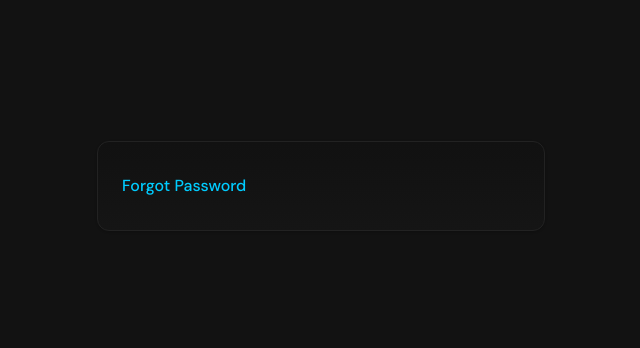
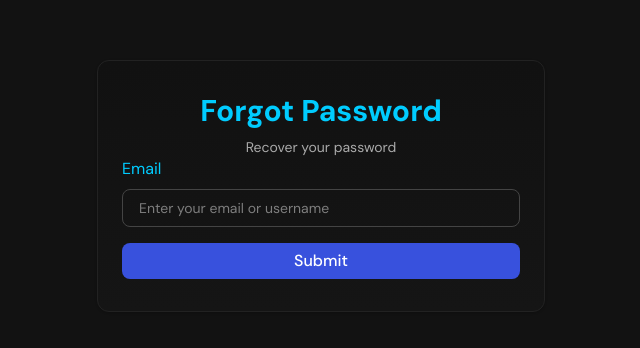
Before and after one commit to apixcel/aideligate-dashboard, a Next.js app: page /forgot-password in a window 1280 px wide. Shown: the part 214-562 px from the top of the page, without its empty margins (319-959 px from the left). Built offline with nearby package versions, Linux system fonts and the light colour scheme; no server answers.

Commit message:
feat: Uodate

```diff
--- a/src/actions/auth.action.ts
+++ b/src/actions/auth.action.ts
@@ -109,9 +109,14 @@ export const verifyEmail = async (code: string) => {
   };
 };
 
-export const forgotPassword = async (email: string) => {
+export const forgotPasswordAction = async (email: string) => {
   const supabase = await createClient();
-  const { error } = await supabase.auth.resetPasswordForEmail(email);
+  const BASE_URL = process.env.NEXT_PUBLIC_SITE_URL ?? "http://localhost:3000";
+
+  const redirectTo = `${BASE_URL}/reset-password`;
+  const { error } = await supabase.auth.resetPasswordForEmail(email, {
+    redirectTo: redirectTo,
+  });
   if (error) {
     return {
       error: error.message,
@@ -122,6 +127,20 @@ export const forgotPassword = async (email: string) => {
     error: null,
     status: 200,
   };
+};
+export const updatePassword = async (newPassword: string, token: string) => {
+  const supabase = await createClient();
+  const { error: authError } = await supabase.auth.exchangeCodeForSession(token);
+  if (authError) return { error: authError.message };
+  const { error } = await supabase.auth.updateUser({ password: newPassword });
+  await supabase.auth.signOut();
+  return { error: error?.message };
+};
+
+export const updateEmail = async (newEmail: string) => {
+  const supabase = await createClient();
+  const { error } = await supabase.auth.updateUser({ email: newEmail });
+  return { error: error?.message };
 };
 
 export const whoAmI = async () => {
--- a/src/app/(auth)/forgot-password/page.tsx
+++ b/src/app/(auth)/forgot-password/page.tsx
@@ -1,7 +1,76 @@
+"use client";
+import { forgotPasswordAction, updateEmail } from "@/actions/auth.action";
+import { ErrorMessage, Field, Form, Formik, FormikHelpers } from "formik";
+import { useEffect } from "react";
+import { toast } from "sonner";
+import * as Yup from "yup";
+const initialValues = {
+  email: "",
+};
+
+const validationSchema = Yup.object({
+  email: Yup.string().email("Invalid email").required("Email is required"),
+});
+
 const ForgotPasswordPage = () => {
+  const handleSubmit = async (
+    values: typeof initialValues,
+    helper: FormikHelpers<typeof initialValues>
+  ) => {
+    helper.setSubmitting(true);
+    const res = await forgotPasswordAction(values.email);
+    helper.setSubmitting(false);
+    if (res?.error) {
+      toast.error(res.error);
+      return;
+    }
+    toast.success("Password reset link sent to your email");
+    helper.resetForm();
+  };
+
+  useEffect(() => {
+    updateEmail("sakib@apixcel.com").then((res) => {
+      console.log(res);
+    });
+  }, []);
   return (
     <div>
-      <h1>Forgot Password</h1>
+      <div className="flex flex-col gap-2 text-center">
+        <h2 className="text-3xl font-bold">Forgot Password</h2>
+        <p className="text-sm text-light">Recover your password</p>
+      </div>
+
+      <Formik
+        initialValues={initialValues}
+        validationSchema={validationSchema}
+        onSubmit={handleSubmit}
+      >
+        {({ isSubmitting }) => (
+          <Form className="flex flex-col gap-4" noValidate>
+            {/* email / username */}
+            <div>
+              <label htmlFor="email">Email</label>
+              <Field
+                id="email"
+                name="email"
+                type="text"
+                placeholder="Enter your email or username"
+                className="w-full"
+                autoComplete="username"
+              />
+              <ErrorMessage name="email" component="p" className="mt-1 text-sm text-red-500" />
+            </div>
+
+            <button
+              type="submit"
+              disabled={isSubmitting}
+              className="flex items-center justify-center gap-2 rounded-[8px] bg-brand-blue-2 px-[14px] py-[6px] font-[500] text-white hover:bg-brand-blue-2/80 disabled:cursor-not-allowed disabled:opacity-60"
+            >
+              {isSubmitting ? "Submitting" : "Submit"}
+            </button>
+          </Form>
+        )}
+      </Formik>
     </div>
   );
 };
--- /dev/null
+++ b/src/app/(auth)/reset-password/page.tsx
@@ -0,0 +1,118 @@
+"use client";
+
+import { updatePassword } from "@/actions/auth.action";
+import { ErrorMessage, Field, Form, Formik } from "formik";
+import Link from "next/link";
+import { useRouter, useSearchParams } from "next/navigation";
+import { useState } from "react";
+import { toast } from "sonner";
+
+import * as Yup from "yup";
+const passwordSchema = Yup.object({
+  password: Yup.string()
+    .min(8, "At least 8 characters")
+    .matches(/[a-z]/, "Include a lowercase letter")
+    .matches(/[A-Z]/, "Include an uppercase letter")
+    .matches(/\d/, "Include a number")
+    .matches(/[^A-Za-z0-9]/, "Include a symbol")
+    .required("Password is required"),
+  confirmPassword: Yup.string()
+    .oneOf([Yup.ref("password")], "Passwords must match")
+    .required("Confirm your password"),
+});
+const initialValues = { password: "", confirmPassword: "" };
+const Page = () => {
+  const [error, setError] = useState<string | null>(null);
+
+  const searachParams = useSearchParams();
+  const err_msg = searachParams.get("error_description");
+  const code = searachParams.get("code");
+
+  const router = useRouter();
+
+  const handleSubmit = async (values: typeof initialValues) => {
+    const res = await updatePassword(values.password, code || "");
+    if (res.error) {
+      setError(res.error);
+      return;
+    }
+    setError(null);
+    toast.success("Password reset successfully");
+    router.push("/login");
+  };
+
+  return (
+    <div>
+      {!code || err_msg || error ? (
+        <div className="flex flex-col gap-2 text-center">
+          <h2 className="text-3xl font-bold">Someting Went Wrong</h2>
+          <p className="text-sm text-red">
+            {err_msg || error || "Unexpected Error please try again"}
+          </p>
+          <Link href="/forgot-password" className="text-sm text-light hover:underline">
+            Try Again
+          </Link>
+        </div>
+      ) : (
+        <div className="mx-auto max-w-sm">
+          <h1 className="mb-4 text-xl font-semibold">Set a new password</h1>
+
+          <Formik
+            initialValues={initialValues}
+            validationSchema={passwordSchema}
+            onSubmit={handleSubmit}
+          >
+            {({ status, isValid, dirty, isSubmitting }) => (
+              <Form className="space-y-3">
+                <div>
+                  <label className="mb-1 block text-sm">New password</label>
+                  <Field
+                    name="password"
+                    type="password"
+                    className="w-full rounded-xl border p-2"
+                    placeholder="********"
+                  />
+                  <div className="mt-1 text-xs text-red">
+                    <ErrorMessage name="password" />
+                  </div>
+                </div>
+
+                <div>
+                  <label className="mb-1 block text-sm">Confirm password</label>
+                  <Field
+                    name="confirmPassword"
+                    type="password"
+                    className="w-full rounded-xl border p-2"
+                    placeholder="********"
+                  />
+                  <div className="mt-1 text-xs text-red">
+                    <ErrorMessage name="confirmPassword" />
+                  </div>
+                </div>
+
+                {status && <p className="text-sm text-green-700">{status}</p>}
+                {error && <p className="text-sm text-red">{error}</p>}
+
+                <button
+                  type="submit"
+                  className="w-full rounded-xl border px-4 py-2"
+                  disabled={isSubmitting || !dirty || !isValid}
+                >
+                  {isSubmitting ? "Updating…" : "Update password"}
+                </button>
+              </Form>
+            )}
+          </Formik>
+
+          <p className="mt-3 text-center text-sm">
+            <Link href="/signin" className="hover:underline">
+              Back to sign in
+            </Link>
+          </p>
+        </div>
+      )}
+    </div>
+  );
+};
+
+export default Page;
--- a/src/app/globals.css
+++ b/src/app/globals.css
@@ -76,7 +76,7 @@
   }
   input,
   select {
-    @apply rounded-[8px] border border-dark px-[16px] py-[8px] text-sm text-light outline-0 placeholder:text-lighter focus:border-neutral;
+    @apply rounded-[8px] border border-dark px-[16px] py-[8px] text-sm text-light outline-0 placeholder:text-lighter/50 focus:border-neutral;
   }
   option {
     @apply bg-darkest text-lightest;
--- a/src/middleware.ts
+++ b/src/middleware.ts
@@ -4,7 +4,13 @@ import { NextResponse, type NextRequest } from "next/server";
 export async function middleware(req: NextRequest) {
   const { supabase, response } = createClient(req);
 
-  const publicRoutes = ["/login", "/register", "/forgot-password", "/verification"];
+  const publicRoutes = [
+    "/login",
+    "/register",
+    "/forgot-password",
+    "/verification",
+    "/reset-password",
+  ];
 
   const {
     data: { user },
```
Also changed, not shown: plan.txt (added).
